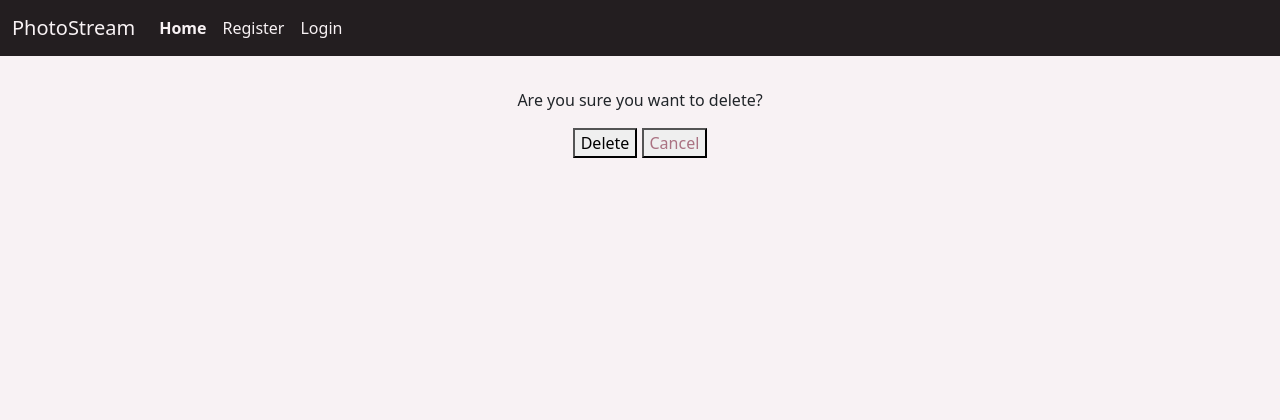
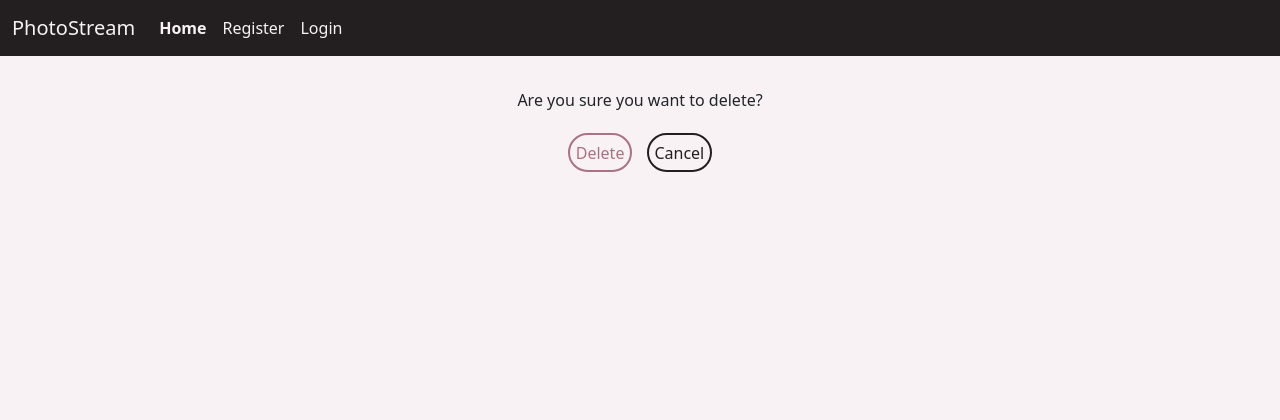
Before and after one commit to emmavkarlsson/portfolio-project-4, a Django app: a page that uses templates/delete_post.html in a window 1280 px wide. Shown: the top 420 px of the page. Run offline with Django 3.2, Linux system fonts and the light colour scheme; tables that the repository leaves empty hold one stand-in row (values such as "Sample post").

Commit message:
update styles for delete post

```diff
--- a/templates/delete_post.html
+++ b/templates/delete_post.html
@@ -8,8 +8,8 @@
             <form class="text-center" method="POST">
                 {%  csrf_token  %}
                 <div>
-                    <button class="" type="submit">Delete</button>
-                    <button><a class="" href="#">Cancel</a></button>
+                    <button class="btn edit-button" type="submit">Delete</button>
+                    <button class="btn delete-button"><a href="{% url 'featured_post' post.slug %}" class="link-dark">Cancel</a></button>
                 </div>
             </form>
         </div>
```
